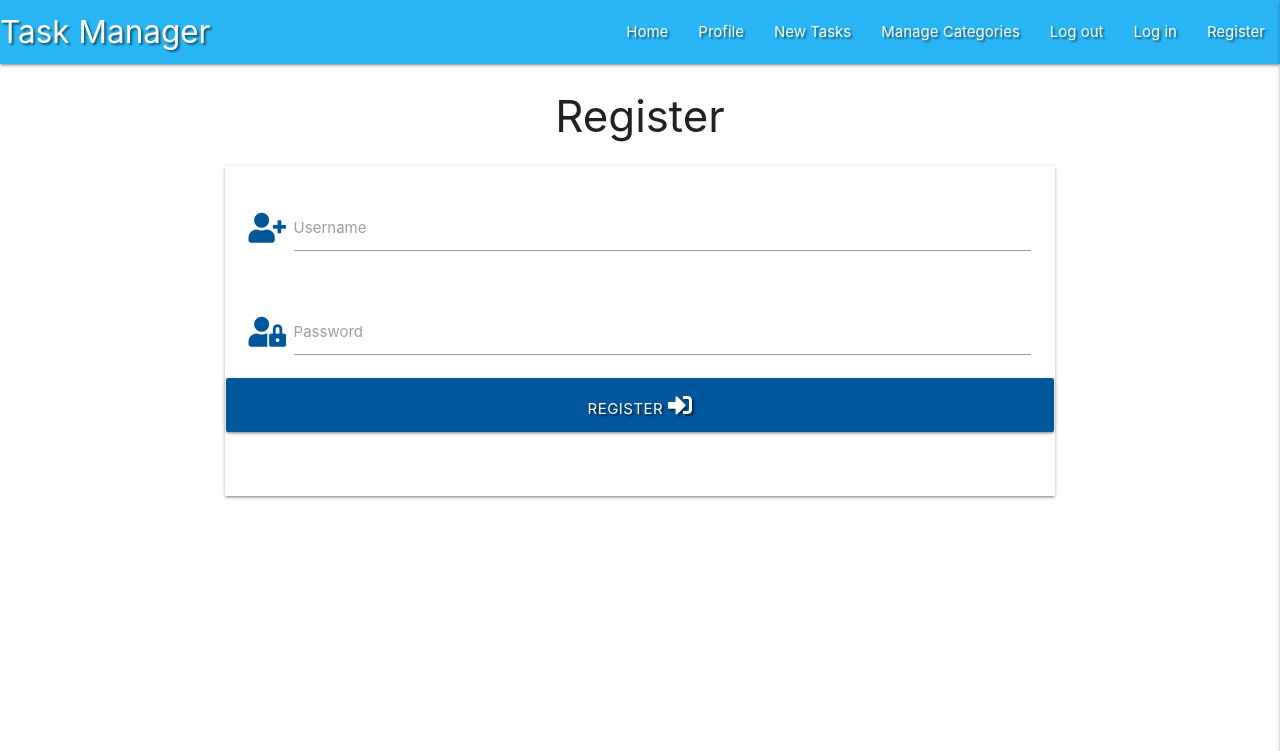
After one commit to robertc181/backend-project, a Flask app: page /register in a window 1280 px wide. The commit adds this page. Shown: the top 751 px of the page. Run offline with Flask 2, Linux system fonts and the light colour scheme; some libraries are stand-ins or nearby versions.

Commit message:
Add register template

```diff
--- a/app.py
+++ b/app.py
@@ -4,6 +4,7 @@ from flask import  (
     redirect, request, session, url_for)
 from flask_pymongo import PyMongo
 from bson.objectid import ObjectId
+from werkzeug.security import generate_password_hash, check_password_hash
 if os.path.exists("env.py"):
     import env
 
@@ -22,6 +23,10 @@ def get_tasks():
     return render_template("tasks.html", tasks=tasks)
 
 
+@app.route("/register", methods=["GET", "POST"])
+def register():
+    return render_template("register.html")
+
 @app.route('/mike')
 def mike():
     return "mike"
--- a/templates/base.html
+++ b/templates/base.html
@@ -24,7 +24,7 @@
                     <li><a href="#">Manage Categories</a></li>
                     <li><a href="#">Log out</a></li>
                     <li><a href="#">Log in</a></li>
-                    <li><a href="#">Register</a></li>
+                    <li><a href="{{ url_for('register')}}">Register</a></li>
                 </ul>
             </div>
         </nav>
@@ -37,7 +37,7 @@
             <li><a href="#">Manage Categories</a></li>
             <li><a href="#">Log out</a></li>
             <li><a href="#">Log in</a></li>
-            <li><a href="#">Register</a></li>
+            <li><a href="{{ url_for('register')}}">Register</a></li>
         </ul>
 
     </header>
--- /dev/null
+++ b/templates/register.html
@@ -0,0 +1,34 @@
+{% extends "base.html" %}
+{% block content %}
+
+<h3 class="center-align">Register</h3>
+
+<div class="row">
+    <form class="col s12 m8 offset-m2" method="POST" action="{{ url_for('register')}}">
+        <div class="card-panel">
+            <!-- username -->
+            <div class="row">
+                <div class="input-field col s12">
+                    <i class="fas fa-user-plus prefix light-blue-text text-darken-4"></i>
+                    <input id="username" name="username" type="text" class="validate">
+                    <label for="usernam">Username</label>
+                </div>
+            </div>
+            <!-- password -->
+            <div class="row">
+                <div class="input-field col s12">
+                    <i class="fas fa-user-lock prefix light-blue-text text-darken-4"></i>
+                    <input name="password" id="password" type="password" class="validate">
+                    <label for="password">Password</label>
+                </div>
+                <!-- register -->
+                <div class="row">
+                    <button type="submit" class="col s12 btn-large light-blue darken-4 text-shadow">Register <i class="fas fa-sign-in-alt" ></i></button>
+                </div>
+            </div>
+        </div>
+    </form>
+</div>
+
+
+{% endblock %}
```
